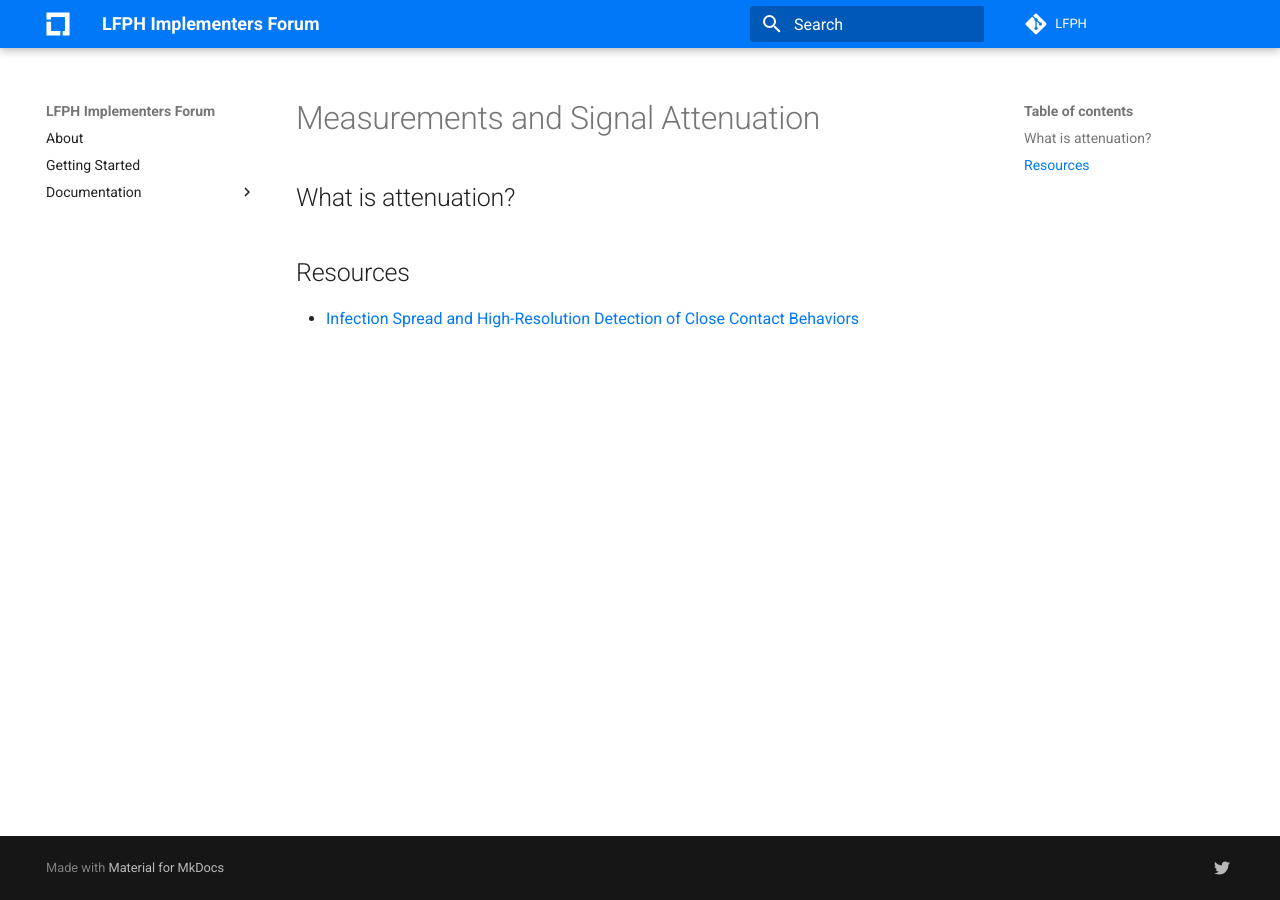
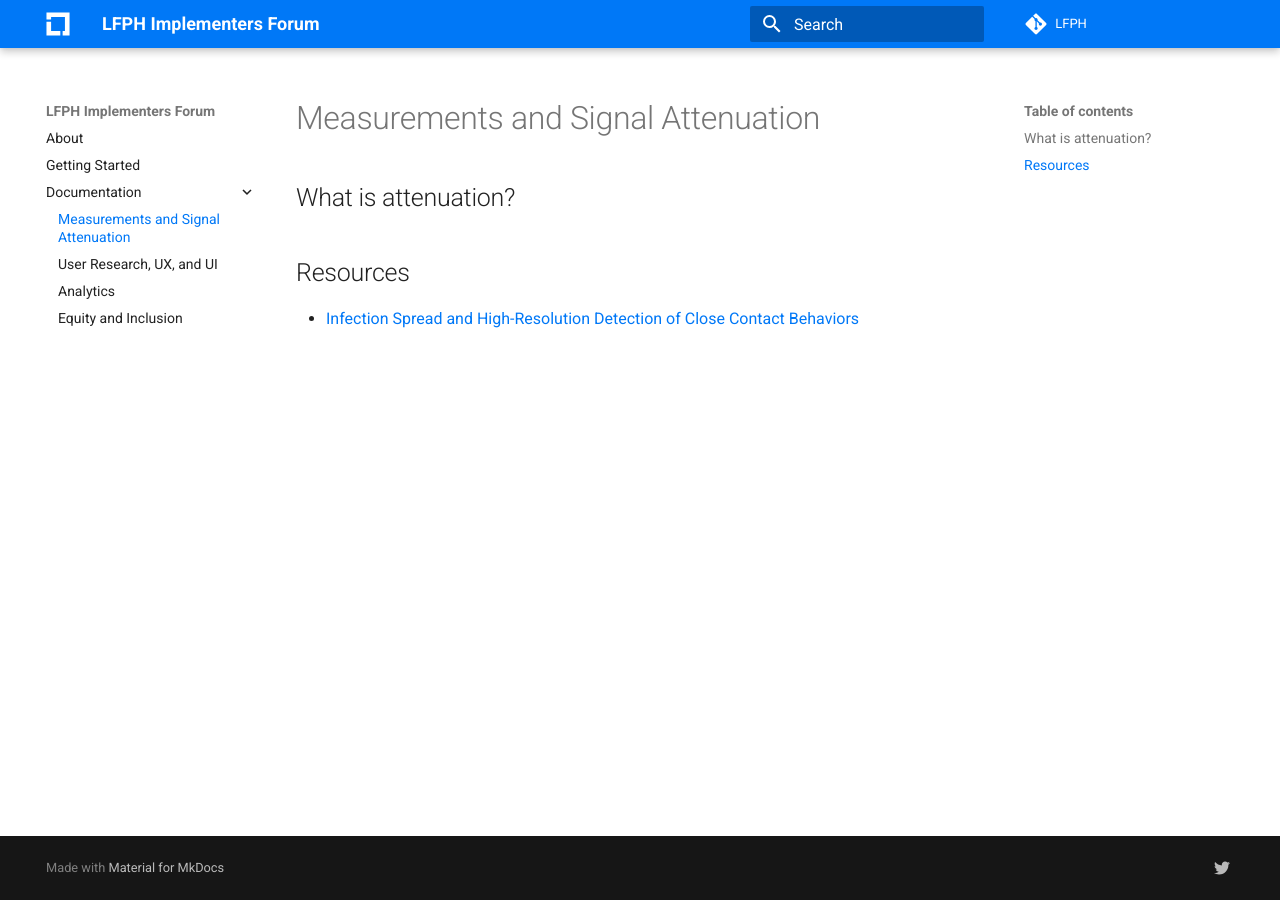
Before and after one commit to lfph/implementers-forum, an MkDocs documentation site: the page built from docs/measurements-and-attenuation.md, in a window 1280 px wide. Built offline with MkDocs 1.6.1 and Material for MkDocs 9.7.7, drawn with Linux system fonts in a browser that asks for light colours; comment, search, counter and statistics services are not loaded.

Commit message:
add measurements and attenuation to nav bar

```diff
--- a/mkdocs.yml
+++ b/mkdocs.yml
@@ -15,7 +15,7 @@ nav:
   - 'index.md'
   - 'getting-started.md'
   - 'Documentation':
-    # - 'measurements-and-attenuation.md'
+    - 'measurements-and-attenuation.md'
     - 'user-research.md'
     - 'analytics.md'
     - 'equity-and-inclusion.md'
```
